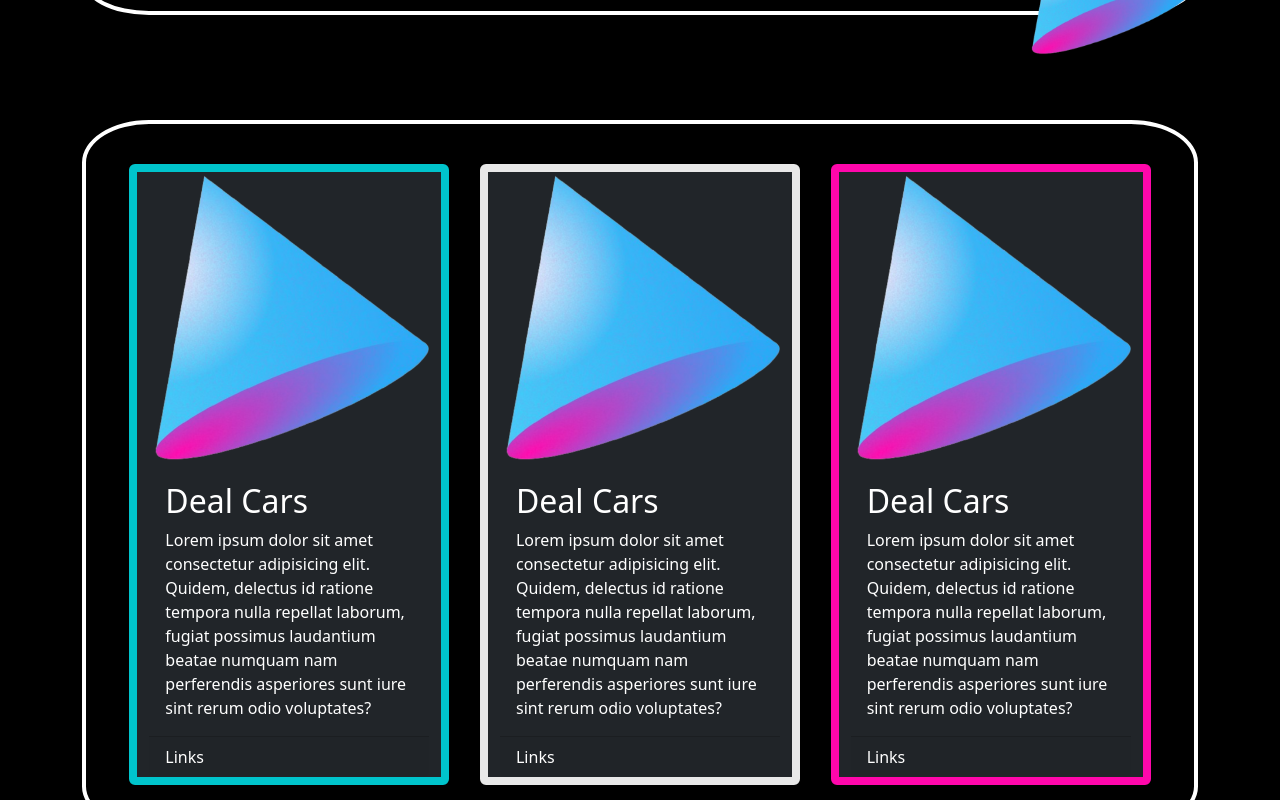
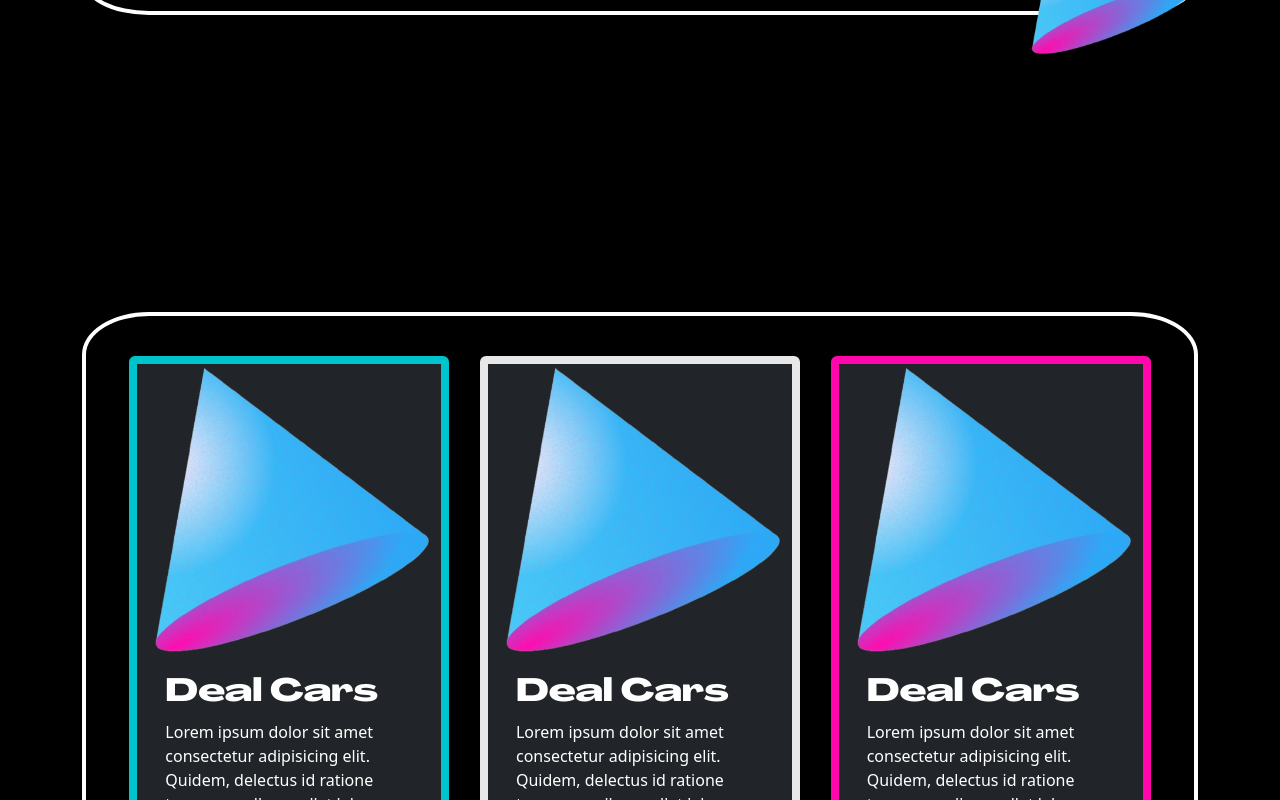
Before and after one commit to CullsGit/hugoportfolio, a React (Create React App) app: page / in a window 1280 px wide. Shown: the part 1480-2280 px from the top of the page. Built offline with nearby package versions, Linux system fonts and the light colour scheme.

Commit message:
fix position of projects page

```diff
--- a/src/containers/aboutMe/AboutMe.jsx
+++ b/src/containers/aboutMe/AboutMe.jsx
@@ -1,6 +1,5 @@
 import React from "react";
 import desk from "../../assets/computer_desk.png";
-import cone from "../../assets/cone.png";
 
 import "./aboutMe.css";
 
--- a/src/containers/projects/projects.css
+++ b/src/containers/projects/projects.css
@@ -2,6 +2,11 @@
   border: 4px solid white;
   border-radius: 6%;
   padding: 40px;
+  margin-top: 12rem;
+}
+
+.projects-page__content h2 {
+  font-family: var(--bold-font);
 }
 
 .card {
```
